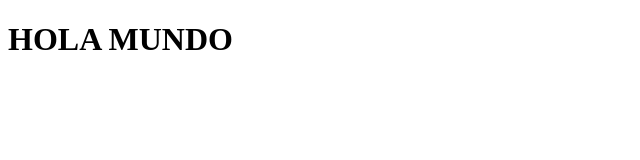
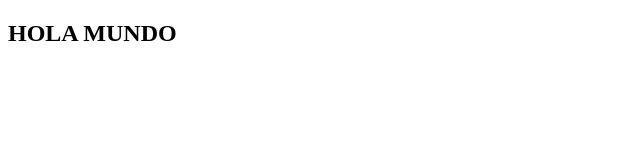
Before and after one commit to christianmessii/webeag, a plain HTML site: page index/index.html in a window 1280 px wide. Shown: the whole page, without its empty margins (0-640 px from the left). Drawn offline with Linux system fonts and the light colour scheme.

Commit message:
Update index.html

```diff
--- a/index/index.html
+++ b/index/index.html
@@ -6,6 +6,6 @@
     <title>GitHub</title>
 </head>
 <body>
-    <h1>HOLA MUNDO</h1>
+    <h2>HOLA MUNDO</h2>
 </body>
 </html>
```
